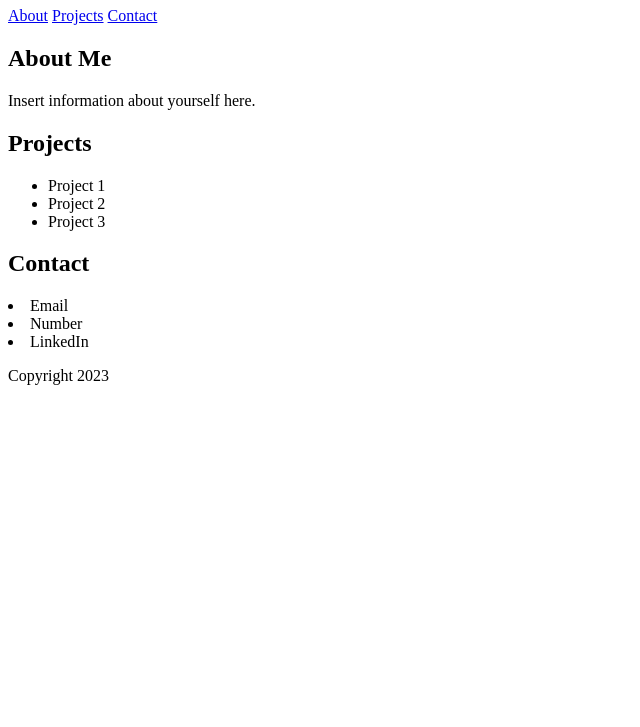
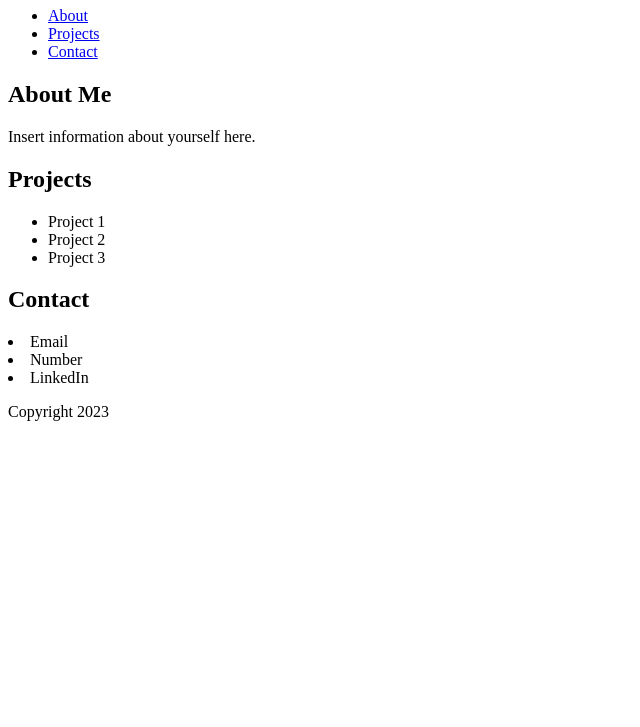
Before and after one commit to h-panchal/h-panchal.github.io, a plain HTML site: page index.html in a window 1280 px wide. Shown: the part 73-800 px from the top of the page, without its empty margins (0-640 px from the left). Drawn offline with Linux system fonts and the light colour scheme.

Commit message:
Revert "navbar"
This reverts commit 7ddb2dae0302c0f075fe98c2d922d16eac75108d.

```diff
--- a/index.html
+++ b/index.html
@@ -10,9 +10,11 @@
     <h1>My Portfolio</h1>
   </header>
   <nav>
-    <a href="#about">About</a>
-    <a href="#projects">Projects</a>
-    <a href="#contact">Contact</a>
+    <ul>
+      <li><a href="#about">About</a></li>
+      <li><a href="#projects">Projects</a></li>
+      <li><a href="#contact">Contact</a></li>
+    </ul>
   </nav>
   <main>
     <section id="about">
```
